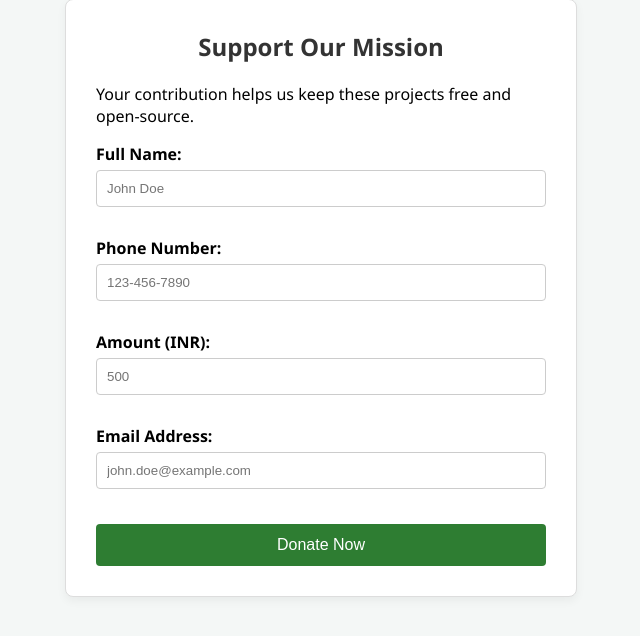
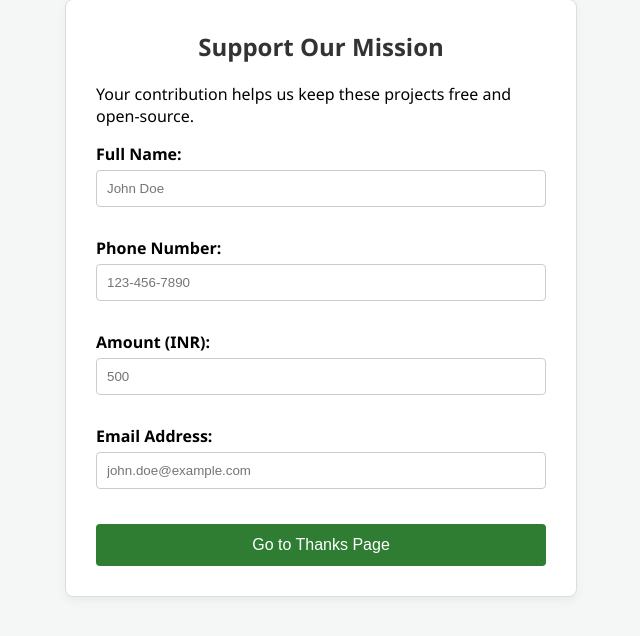
Before and after one commit to manasvikochikar-web/Food-Waste-Rescue, a Flask app: page /donate.html in a window 1280 px wide. Shown: the part 102-738 px from the top of the page, without its empty margins (319-959 px from the left). Run offline with Flask 3, Linux system fonts and the light colour scheme.

Commit message:
Add navigation button to Thanks page in donate.html
Added a button to navigate to the Thanks page after donation.

```diff
--- a/templates/donate.html
+++ b/templates/donate.html
@@ -23,8 +23,10 @@
 
         <label>Email Address:</label>
         <input type="email" placeholder="john.doe@example.com">
+     </form>
+        <form action="{{ url_for('thanks') }}" method="GET" style="display: inline;">
+    <button type="submit">Go to Thanks Page</button>
+     </form>
 
-        <button type="submit">Donate Now</button>
-    </form>
 </div>
 </section>
```
